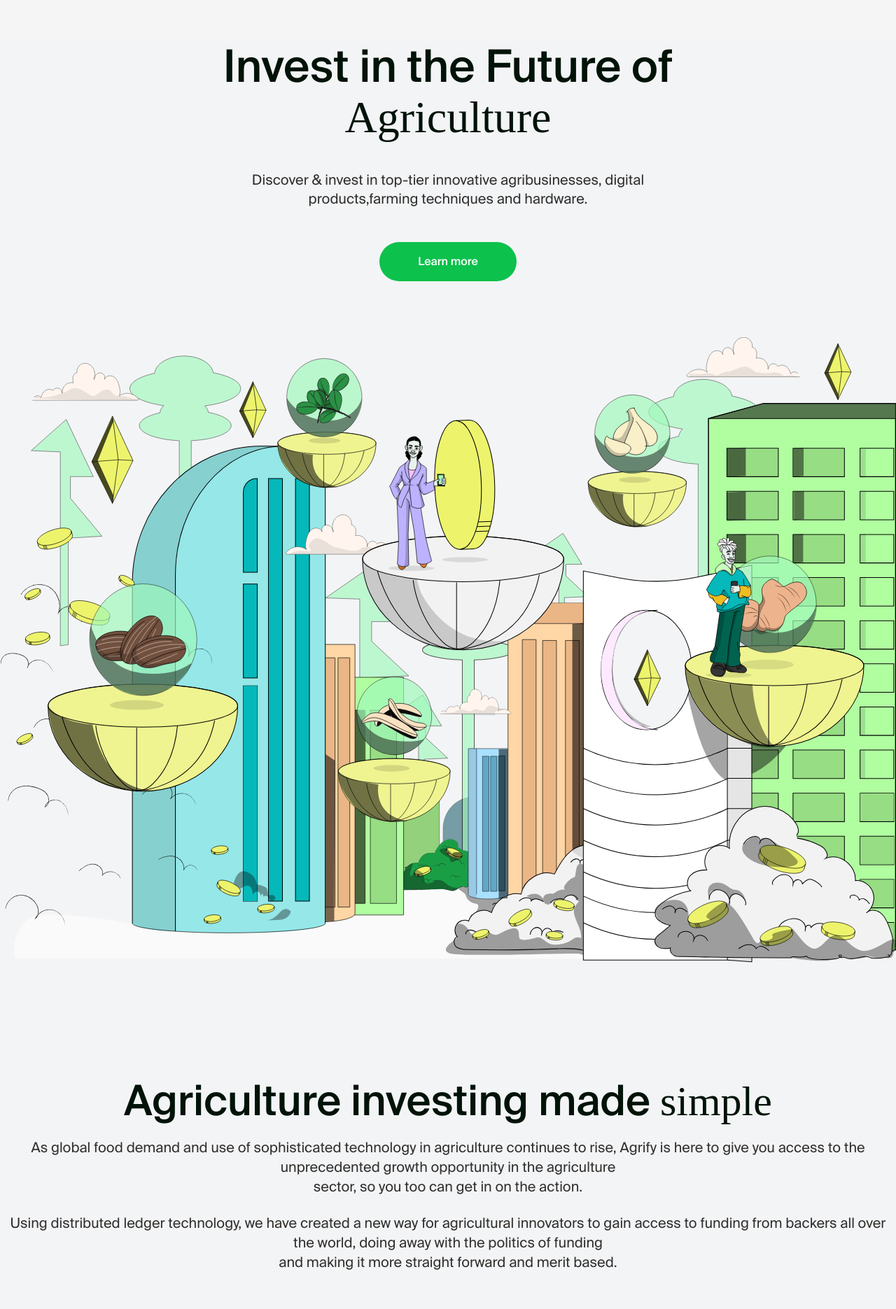
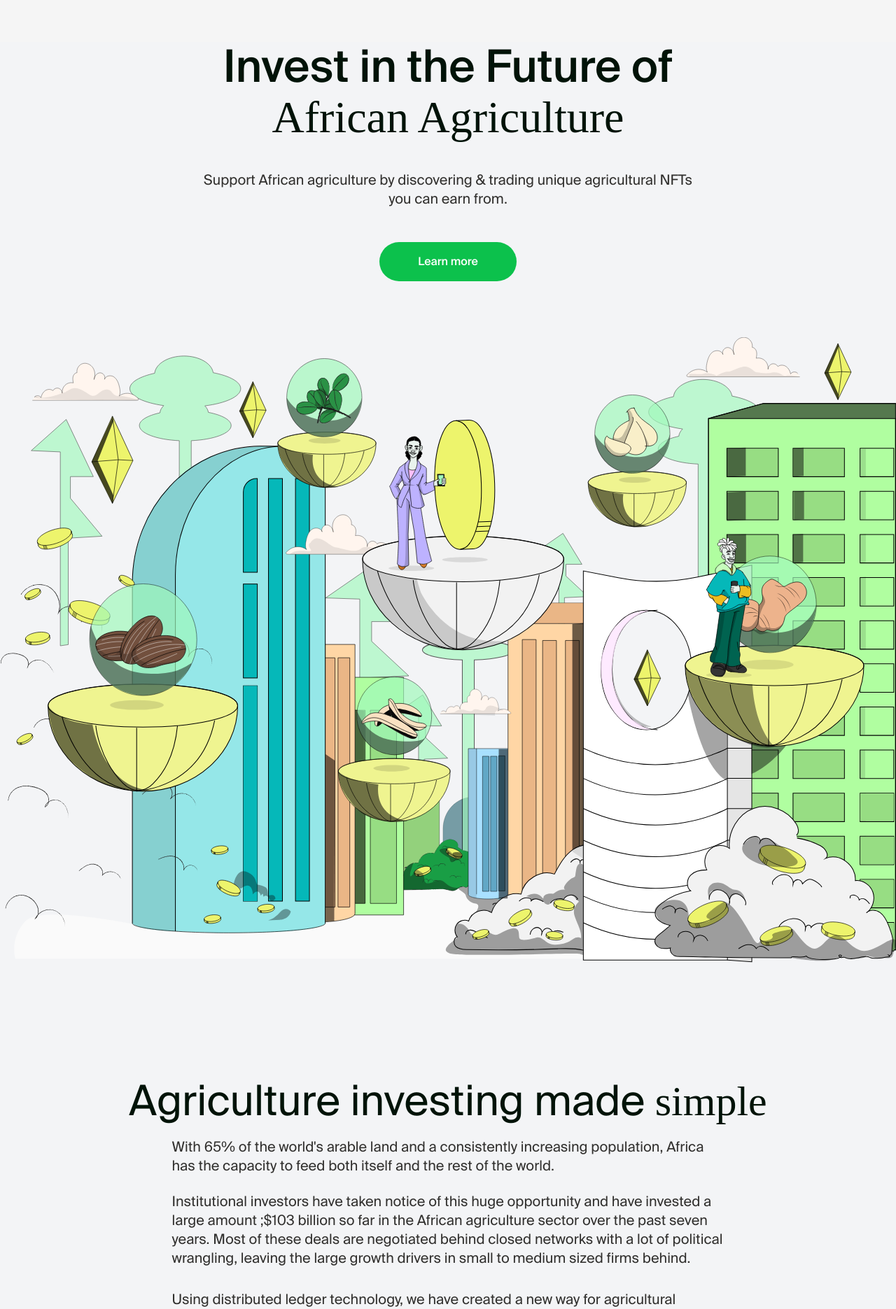
Before and after one commit to Agrify-Protocol/Agrify-Landing, a Next.js app: page / in a window 1280 px wide. Shown: the part 180-2051 px from the top of the page at 70% size. Built offline with nearby package versions, Linux system fonts and the light colour scheme; a web font is replaced by a local one; what tw-elements would draw is missing.

Commit message:
implement new copy

```diff
--- a/components/footer.jsx
+++ b/components/footer.jsx
@@ -18,17 +18,17 @@ const Footer = () => {
         <div className="flex flex-col lg:flex-row  w-[17.938rem] ">
           <div className="flex flex-col gap-2">
             <h4 className="font-semibold py-2 text-[#0CC14C]">Product</h4>
-            <Link
+            <a
               href="https://marketplace.agrifyafrica.xyz/"
               target="_blank"
               rel="noreferrer"
             >
               <p className="py-2 hover:text-ag-green cursor-pointer">Invest</p>
-            </Link>
-            <Link href="/suppliers">
+            </a>
+            <Link href="/cohort">
               <p className="py-2 hover:text-ag-green cursor-pointer">Cohort</p>
             </Link>
-            <Link href="/suppliers">
+            <Link href="#learn">
               <p className="py-2 hover:text-ag-green cursor-pointer">Learn</p>
             </Link>
           </div>
--- a/pages/cohort-application.jsx
+++ b/pages/cohort-application.jsx
@@ -111,7 +111,7 @@ const CohortForm = () => {
   };
 
   return (
-    <div className="flex px-10 lg:px-0 w-full justify-center pb-[7rem] lg:pb-[15rem]">
+    <div className="flex px-10 lg:px-0 w-full justify-center pb-[7rem] lg:pb-[15rem] md:my-0 md:mx-auto">
       <div className="mt-[7.75rem] lg:w-1/3 ">
         <h1 className="font-medium text-[24px] leading-[32px]">
           Please Fill out the required information
--- a/pages/landingpage.jsx
+++ b/pages/landingpage.jsx
@@ -1,10 +1,12 @@
+/* eslint-disable react/no-unescaped-entities */
+/* eslint-disable react/jsx-no-comment-textnodes */
 /* eslint-disable @next/next/no-img-element */
-import { useEffect, useState } from 'react';
-import Image from 'next/image';
-import Link from 'next/link';
-import AOS from 'aos';
-import 'aos/dist/aos.css';
-import Modal from '../components/Modal';
+import { useEffect, useState } from "react";
+import Image from "next/image";
+import Link from "next/link";
+import AOS from "aos";
+import "aos/dist/aos.css";
+import Modal from "../components/Modal";
 const LandingPage = () => {
   const [show, setShow] = useState(false);
   useEffect(() => {
@@ -124,19 +126,19 @@ const LandingPage = () => {
           Invest in the Future of
         </h1>
         <div className="font-['Signifier'] font-medium text-[2rem] md:text-[4rem] leading-[2.5rem] md:leading-[4.5rem] text-center">
-          Agriculture
+          African Agriculture
         </div>
 
         <div className="mt-[2.5rem] text-center w-[43.813rem] ">
-          <p className="text-base md:text-[1.25rem] leading-[1.25rem] md:leading-[1.688rem] text-[#302F2D] font-normal max-w-[22.375rem] md:max-w-[43.813rem] my-0 mx-auto">
-            Discover & invest in top-tier innovative agribusinesses, digital
-            products,farming techniques and hardware.
+          <p className="text-base md:text-[1.25rem] leading-[1.25rem] md:leading-[1.688rem] text-[#302F2D] font-normal max-w-[22.375rem] md:max-w-[35.438rem] lg:max-w-[43.813rem] my-0 mx-auto">
+            Support African agriculture by discovering & trading unique
+            agricultural NFTs you can earn from.
           </p>
         </div>
 
         <Link href="#learn">
-          <button className="w-[12.25rem] h-[3.5rem] rounded-[32px] py-[1rem] px-[3rem] bg-[#0CC14C] mt-[3rem]">
-            <p className="text-white leading-6 font-medium ">Learn more</p>
+          <button className="w-[12.25rem] h-[3.5rem] rounded-[32px] py-[1rem] px-[3rem] bg-[#0CC14C] hover:bg-[#011308] mt-[3rem]">
+            <p className="text-white leading-6 font-medium hover:bg-[#011308] ">Learn more</p>
           </button>
         </Link>
       </div>
@@ -152,34 +154,43 @@ const LandingPage = () => {
       </div>
 
       <div className="mt-[10.188rem] flex flex-col items-center justify-center pl-[1.125rem] md:pl-0">
-        <h1 className="font-medium text-[2.313rem] md:text-[2.5rem] lg:text-[3.75rem] leading-[2.75rem] md:leading-[3.5rem] text-center ">
-          Agriculture investing made{' '}
+        <h1 className="font-normal text-[2.313rem] md:text-[2.5rem] lg:text-[3.75rem] leading-[2.75rem] md:leading-[3.5rem] md:text-center ">
+          Agriculture investing made{" "}
           <span className="font-['Signifier'] text-[2.313rem] md:text-[3.75rem] leading-[2.75rem] md:leading-[3.5rem]">
             simple
           </span>
         </h1>
 
-        <div className="mt-[1.5rem] text-base md:text-[1.25rem] lg:text-xl leading-5 md:leading-[1.688rem] text-[#302F2D] w-[22.25rem] md:w-auto text-center md:px-[2rem] lg:px-0">
+        <div className="mt-[1.5rem] text-base md:text-[1.125rem] lg:text-xl leading-5 md:leading-[1.5rem] lg:leading-[1.688rem] text-[#302F2D] max-w-[22.25rem] md:max-w-[33.313rem] lg:max-w-[49.313rem] md:w-auto  md:px-[2rem] lg:px-0">
           <div>
             <p>
-              As global food demand and use of sophisticated technology in
-              agriculture continues to rise, Agrify is here to give you access
-              to the unprecedented growth opportunity in the agriculture
+              With 65% of the world's arable land and a consistently increasing
+              population, Africa has the capacity to feed both itself and the
+              rest of the world.
             </p>
-            <p>sector, so you too can get in on the action.</p>
+            <p className="mt-[1.5rem]">
+              Institutional investors have taken notice of this huge opportunity
+              and have invested a large amount ;$103 billion so far in the
+              African agriculture sector over the past seven years. Most of
+              these deals are negotiated behind closed networks with a lot of
+              political wrangling, leaving the large growth drivers in small to
+              medium sized firms behind.
+            </p>
           </div>
-          <div className="mt-[1.5rem]">
+          <div className="mt-[2rem]">
             <p>
               Using distributed ledger technology, we have created a new way for
               agricultural innovators to gain access to funding from backers all
-              over the world, doing away with the politics of funding
+              over the world, doing away with the politics of funding and making
+              it more straightforward and merit based. Agrify is here to give
+              you access to the unprecedented growth opportunity in the
+              agriculture sector, so you too can get in on the action.
             </p>
-            <p>and making it more straight forward and merit based.</p>
           </div>
         </div>
 
         <h1 className="font-medium text-2xl md-[1.688rem] lg:text-[2.313rem] leading-8 md:leading-[2.813rem] text-[#595C63] mt-[3rem] text-center">
-          Diversify your portfolio and earn more from{' '}
+          Diversify your portfolio and earn more from{" "}
           <span className="text-[#0CC14C]">new markets</span>
         </h1>
       </div>
@@ -222,7 +233,7 @@ const LandingPage = () => {
         id="learn"
       >
         <Link href="/cohort">
-          <div className="bg-[#C1E701]  rounded-[32px] shadow-sm p-[2.375rem]  cursor-pointer max-w-[38rem] md:max-w-[50%]">
+          <div className="bg-[#C1E701]  rounded-[32px] shadow-sm p-[2.375rem]  cursor-pointer max-w-[38rem] md:max-w-[50%] hover:scale-105 transition-all duration-1000">
             <h1 className="font-medium text-[1.688rem] md:text-[2.5rem] leading-8 md:leading-[3rem] text-[#000] w-full md:w-[auto] text-center md:text-left ">
               Apply for the next Cohort
             </h1>
@@ -239,7 +250,7 @@ const LandingPage = () => {
             <p className="text-[#000] text-base md:text-[1.125rem] leading-5 md:leading-[1.488rem] ">
               Are you creating the next big thing that can take the giant Africa
               out of its negative balance of payment, enhance food security and
-              even export to other countries?{' '}
+              even export to other countries?{" "}
             </p>
             <div className="flex  items-center gap-2 mt-[3rem] w-fit">
               <p>Learn More</p>
@@ -256,7 +267,7 @@ const LandingPage = () => {
         </Link>
 
         <div
-          className="bg-[#8B4DED] rounded-[32px] shadow-sm p-[2.375rem] text-white cursor-pointer max-w-[38rem] md:max-w-[50%]"
+          className="bg-[#8B4DED] rounded-[32px] shadow-sm p-[2.375rem] text-white cursor-pointer max-w-[38rem] md:max-w-[50%] hover:scale-105 transition-all duration-1000"
           onClick={() => setShow(true)}
         >
           <h1 className="font-medium text-[1.688rem] md:text-[2.5rem] leading-8 md:leading-[3rem] text-[#fff] w-full md:w-[auto] text-center md:text-left ">
@@ -292,7 +303,7 @@ const LandingPage = () => {
 
       <Modal show={show} onClose={() => setShow(false)} />
 
-      <div className="mt-[10rem] flex flex-col items-center">
+      <div className="mt-[10rem] flex flex-col items-center pb-[18.75rem]">
         <h1 className="font-semibold text-[2rem] md:text-[2.5rem] lg:text-5xl leading-[3rem] md:leading-[3.5rem] w-[22.375rem] md:w-[53.25rem] text-center ">
           Democratizing Agriculture through Blockchain Technology
         </h1>
@@ -309,7 +320,7 @@ const LandingPage = () => {
         </Link>
       </div>
 
-      <div className="mt-[10rem] flex flex-col items-center">
+      {/* <div className="mt-[10rem] flex flex-col items-center">
         <h1 className="font-semibold text-[2rem] md:text-[2.5rem] leading-[2.5rem] md:leading-[3rem]  text-center">
           FAQs
         </h1>
@@ -358,7 +369,7 @@ const LandingPage = () => {
             </div>
           </div>
         </div>
-      </div>
+      </div> */}
     </div>
   );
 };
```
Also changed, not shown: pages/cohort.jsx (+3 -8 lines).
